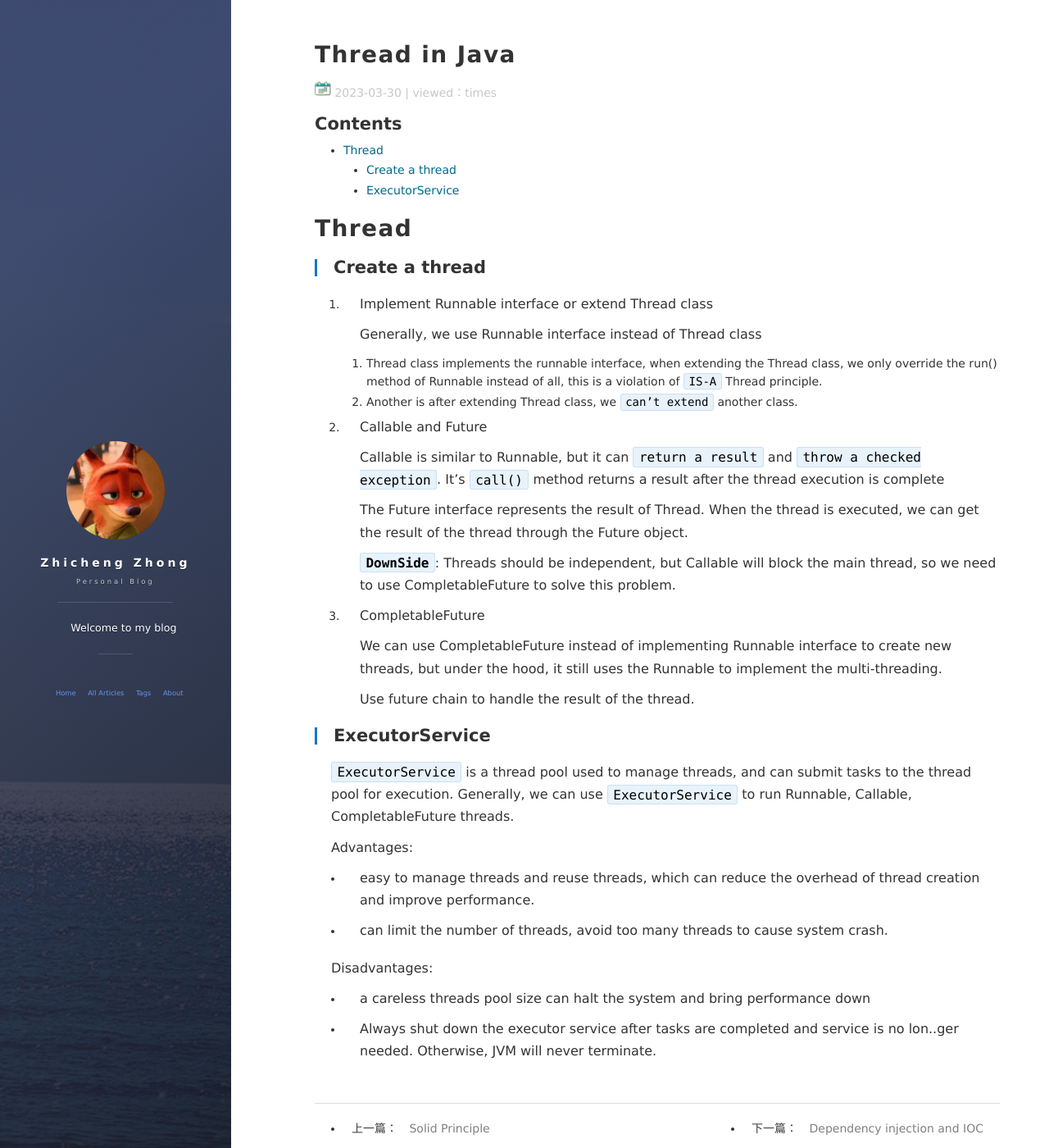
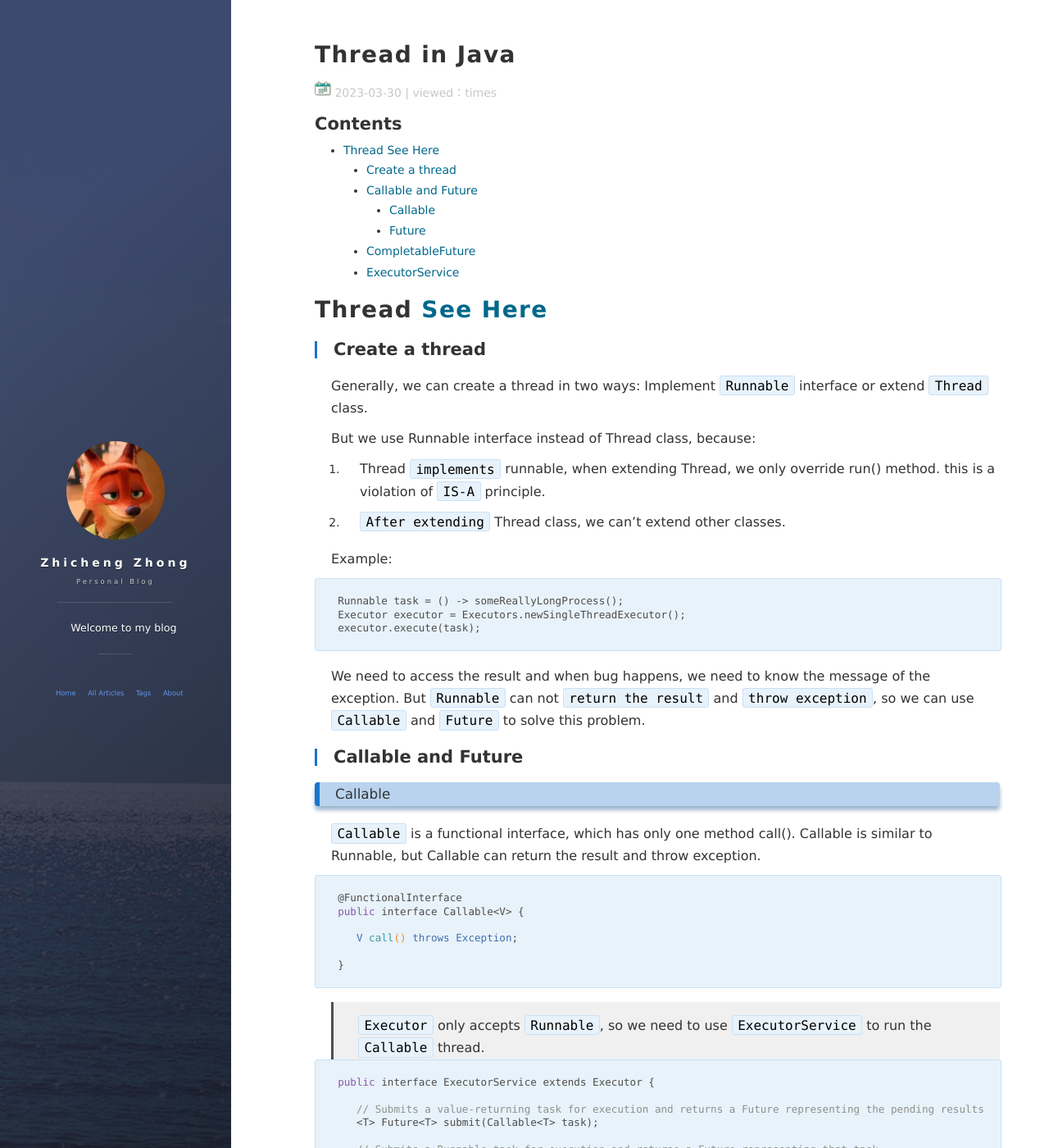
Before and after one commit to ChrisZZhong/chriszzhong.github.io, a Jekyll site: the page built from _posts/2023-03-30-Thread.md, in a window 1280 px wide and 1400 px high. Shown: the whole window at 82% size. Built offline with Jekyll 4.4.1, drawn with Linux system fonts in a browser that asks for light colours; nearby versions of some CDN libraries; comment, search, counter and statistics services are not loaded; some of the changed text lies outside the part shown.

Commit message:
update Thread

````diff
--- a/_posts/2023-03-30-Thread.md
+++ b/_posts/2023-03-30-Thread.md
@@ -6,31 +6,98 @@
 tag: Java Core
 ---
 
-# Thread
+# Thread [See Here](https://ducmanhphan.github.io/2020-02-10-How-to-use-CompletableFuture-Callable-in-Java/)
 
 ## Create a thread
 
-1. Implement Runnable interface or extend Thread class
+Generally, we can create a thread in two ways: Implement `Runnable` interface or extend `Thread` class.
 
-   Generally, we use Runnable interface instead of Thread class
+But we use Runnable interface instead of Thread class, because:
 
-   1. Thread class implements the runnable interface, when extending the Thread class, we only override the run() method of Runnable instead of all, this is a violation of `IS-A` Thread principle.
-   2. Another is after extending Thread class, we `can’t extend` another class.
+1.  Thread `implements` runnable, when extending Thread, we only override run() method. this is a violation of `IS-A` principle.
 
-2. Callable and Future
+2.  `After extending` Thread class, we can't extend other classes.
 
-   Callable is similar to Runnable, but it can `return a result` and `throw a checked exception`. It’s `call()` method returns a result after the thread execution is complete
+Example:
 
-   The Future interface represents the result of Thread. When the thread is executed, we can get the result of the thread through the Future object.
+```Java
+Runnable task = () -> someReallyLongProcess();
+Executor executor = Executors.newSingleThreadExecutor();
+executor.execute(task);
+```
 
-   **`DownSide`**: Threads should be independent, but Callable will block the main thread, so we need to use CompletableFuture to solve this problem.
+We need to access the result and when bug happens, we need to know the message of the exception. But `Runnable` can not `return the result` and `throw exception`, so we can use `Callable` and `Future` to solve this problem.
 
-3. CompletableFuture
+## Callable and Future
 
-   We can use CompletableFuture instead of implementing
-   Runnable interface to create new threads, but under the hood, it still uses the Runnable to implement the multi-threading.
+### Callable
 
-   Use future chain to handle the result of the thread.
+`Callable` is a functional interface, which has only one method call(). Callable is similar to Runnable, but Callable can return the result and throw exception.
+
+```Java
+@FunctionalInterface
+public interface Callable<V> {
+
+   V call() throws Exception;
+
+}
+```
+
+> `Executor` only accepts `Runnable`, so we need to use `ExecutorService` to run the `Callable` thread.
+
+```Java
+public interface ExecutorService extends Executor {
+
+   // Submits a value-returning task for execution and returns a Future representing the pending results of the task.
+   <T> Future<T> submit(Callable<T> task);
+
+   // Submits a Runnable task for execution and returns a Future representing that task.
+   Future<?> submit(Runnable task);
+
+   // Submits a Runnable task for execution and returns a Future representing that task.
+   <T> Future<T> submit(Runnable task, T result);
+}
+```
+
+### Future
+
+The `Future` represents the result of Thread. When thread executed, the result or the exception message will be stored in the Future for main thread to access.
+
+```Java
+// In the main thread
+Callable<String> task = () -> buildPatientReport();
+Future<String> future = executor.submit(task);
+
+String result = future.get();   // blocking here until finished to get the result
+```
+
+**`DownSide`**: Threads should be independent, also we need multi-threads to improve the performance, but `Future` will `block` the main thread, so we need to use CompletableFuture to solve this problem.
+
+## CompletableFuture
+
+`CompletableFuture` is almost the same as a Future object with more methods and more capabilities. (`runnable`, `supplier`)
+
+```java
+Runnable task = () -> System.out.println("Hello world");
+ExecutorService service = Executors.newSingleThreadExecutor();
+Future<?> future = service.submit(task);    // use future object
+CompletableFuture<Void> completableFuture = CompletableFuture.runAsync(task);
+```
+
+> `CompletableFuture` do not support `Callable`, only support `Runnable` and `Supplier` .
+
+```java
+Supplier<String> task = () -> readPage("https://google.com");
+ExecutorService service = Executors.newSingleThreadExecutor();
+CompletableFuture<String> completableFuture = CompletableFuture.supplyAsync(task);
+```
+
+Future chain to handle the result:
+
+```java
+CompletableFuture<String> completableFuture = CompletableFuture.supplyAsync(task);
+CompletableFuture<Integer> lengthFuture = completableFuture.thenApply(String::length).thenApply(len -> len * 2).exceptionally(ex -> 0);
+```
 
 ## ExecutorService
 
````
